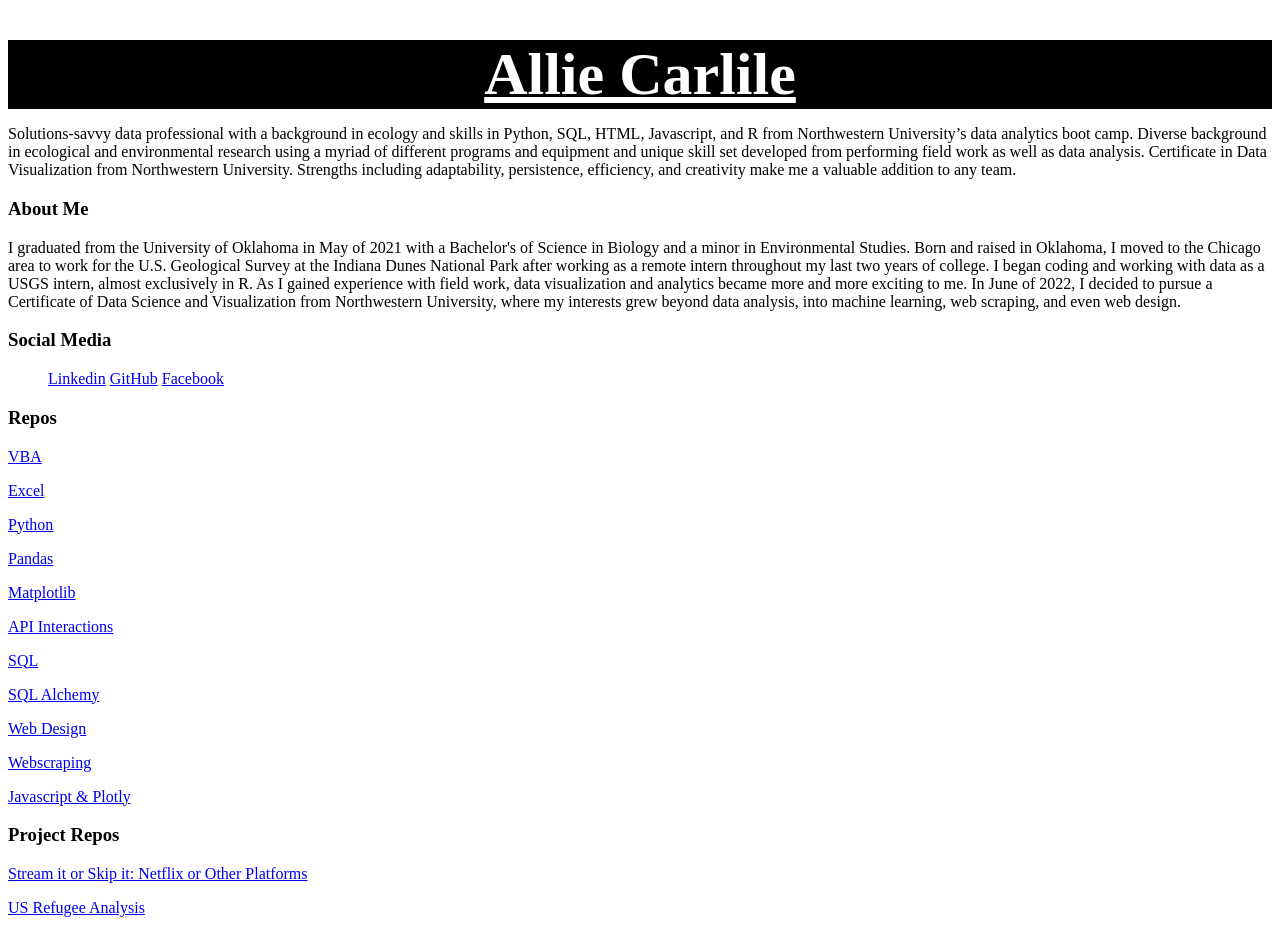
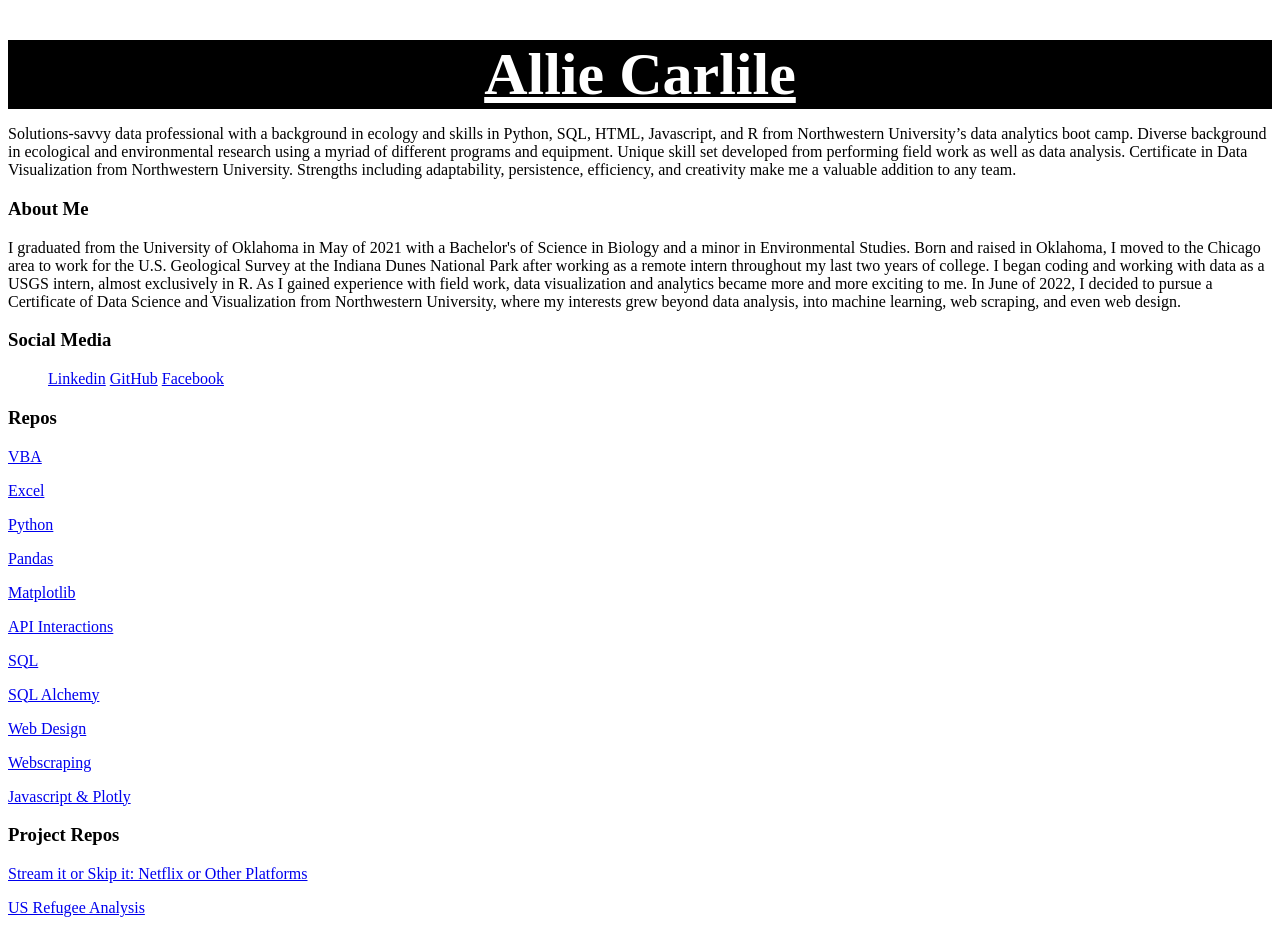
Before and after one commit to alliecarlile/alliecarlile.github.io, a plain HTML site: page index.html in a window 1280 px wide. Drawn offline with Linux system fonts and the light colour scheme.

Commit message:
statement change

```diff
--- a/index.html
+++ b/index.html
@@ -27,7 +27,7 @@
 <body>
     <!-- the H1 element is the headline of the page -->
     <h1>Allie Carlile</h1>
-    <p>Solutions-savvy data professional with a background in ecology and skills in Python, SQL, HTML, Javascript, and R from Northwestern University’s data analytics boot camp. Diverse background in ecological and environmental research using a myriad of different programs and equipment and unique skill set developed from performing field work as well as data analysis. Certificate in Data Visualization from Northwestern University. Strengths including adaptability, persistence, efficiency, and creativity make me a valuable addition to any team.</p>
+    <p>Solutions-savvy data professional with a background in ecology and skills in Python, SQL, HTML, Javascript, and R from Northwestern University’s data analytics boot camp. Diverse background in ecological and environmental research using a myriad of different programs and equipment. Unique skill set developed from performing field work as well as data analysis. Certificate in Data Visualization from Northwestern University. Strengths including adaptability, persistence, efficiency, and creativity make me a valuable addition to any team.</p>
     <h3>About Me</h3>
     <p>I graduated from the University of Oklahoma in May of 2021 with a Bachelor's of Science in Biology and a minor in Environmental Studies. Born and raised in Oklahoma, I moved to the Chicago area to work for the U.S. Geological Survey at the Indiana Dunes National Park after working as a remote intern throughout my last two years of college. I began coding and working with data as a USGS intern, almost exclusively in R. As I gained experience with field work, data visualization and analytics became more and more exciting to me. In June of 2022, I decided to pursue a Certificate of Data Science and Visualization from Northwestern University, where my interests grew beyond data analysis, into machine learning, web scraping, and even web design.  </p>
     <h3>Social Media</h3>
```
